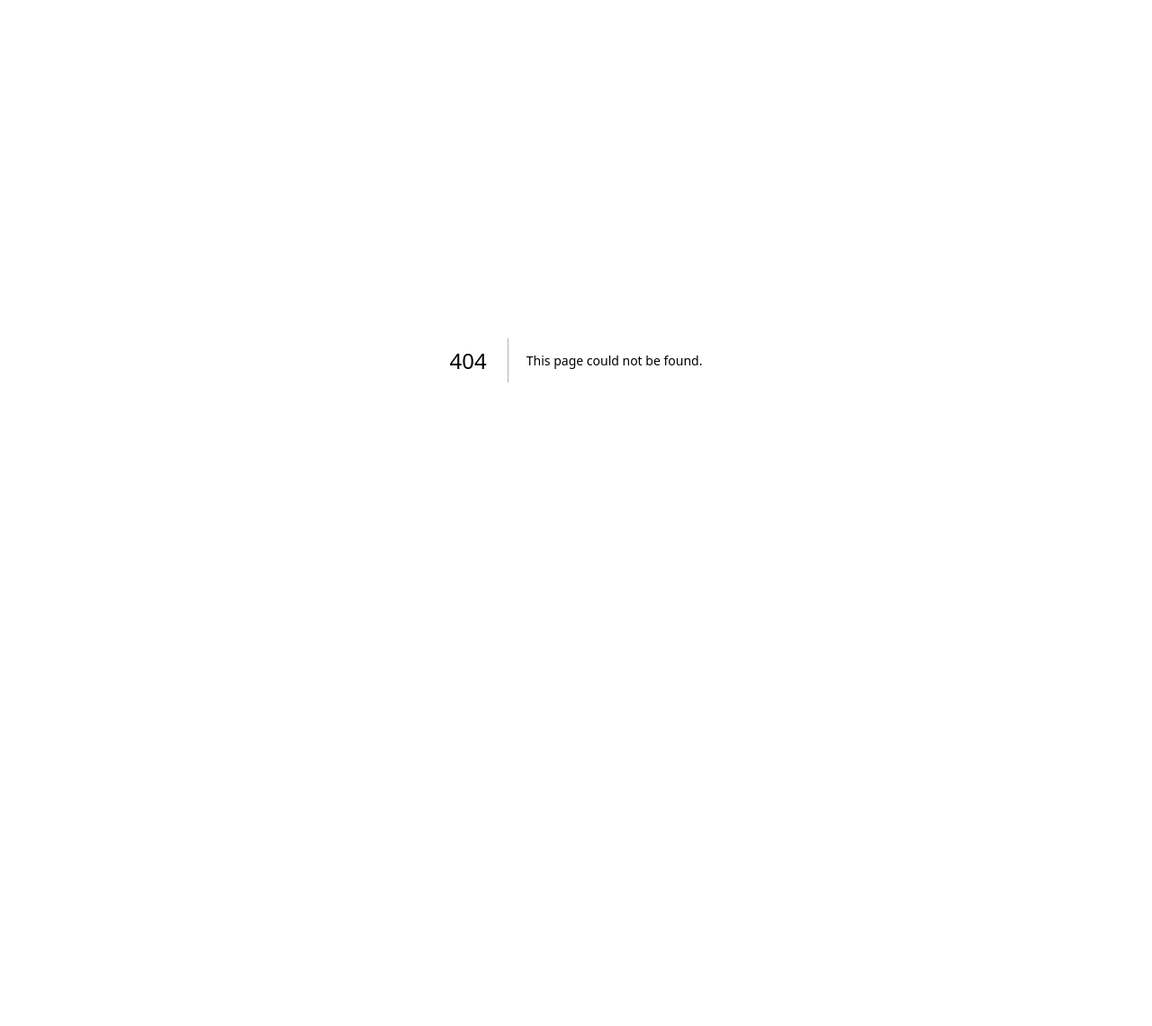
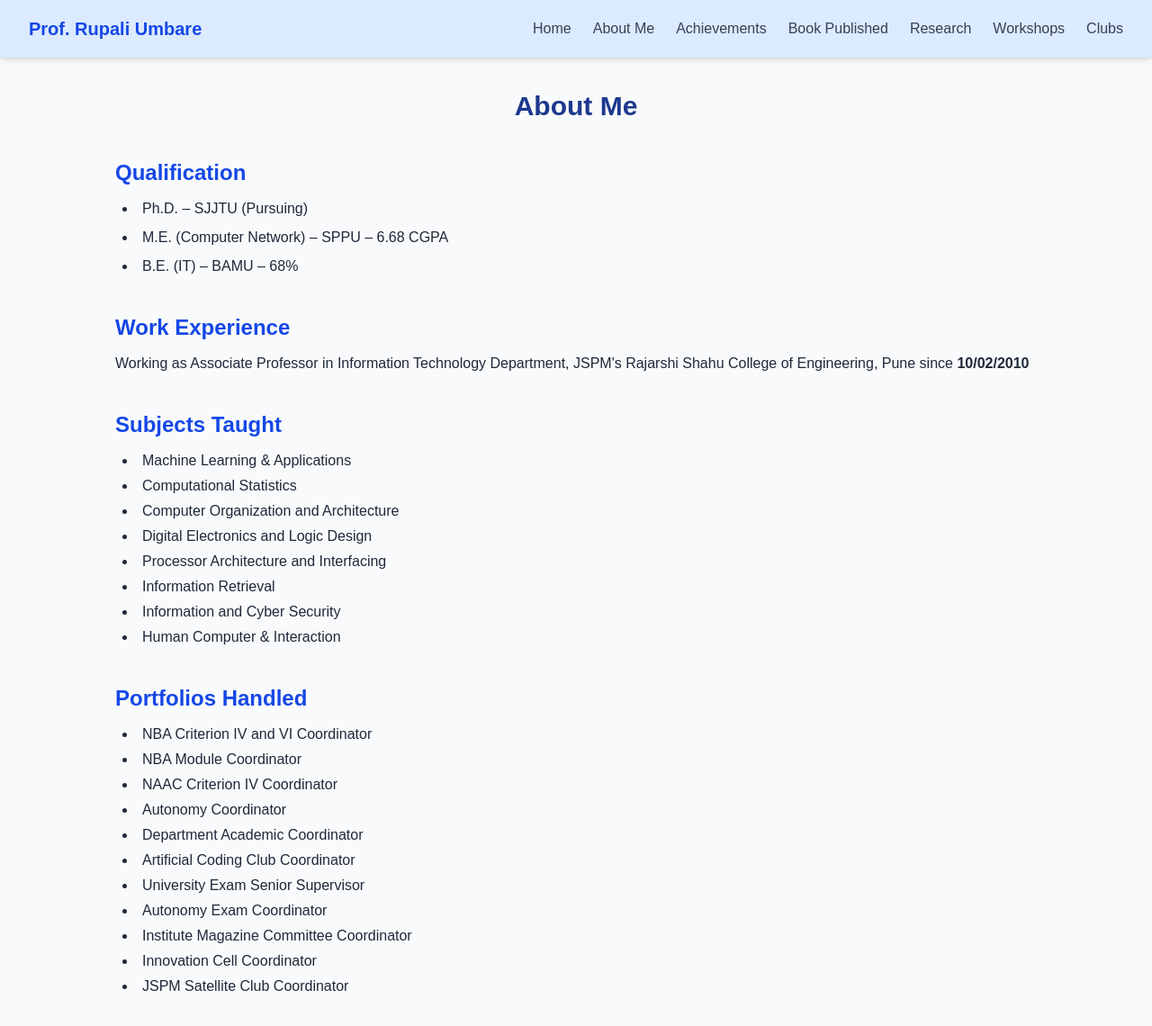
Before and after one commit to Shubham06102003/faculty-portfolio-website, a Next.js app: page /pages/aboutme in a window 1280 px wide. Before the commit this address had no page. Shown: the top 1140 px of the page at 90% size. Before the commit the page ends 800 px from the top, so only its background shows below. Built offline with nearby package versions, Linux system fonts and the light colour scheme.

Commit message:
created pages for all navbar components

```diff
--- a/app/NavBar/navbar.jsx
+++ b/app/NavBar/navbar.jsx
@@ -9,7 +9,7 @@ const Navbar = () => {
 
   const navItems = [
     { label: 'Home', href: '/' },
-    { label: 'About Me', href: '/about' },
+    { label: 'About Me', href: '/pages/aboutme' },
     { label: 'Achievements', href: '/achievements' },
     { label: 'Book Published', href: '/books' },
     { label: 'Research', href: '/research' },
--- a/app/layout.js
+++ b/app/layout.js
@@ -1,5 +1,35 @@
+// import { Geist, Geist_Mono } from "next/font/google";
+// import "./globals.css";
+
+// const geistSans = Geist({
+//   variable: "--font-geist-sans",
+//   subsets: ["latin"],
+// });
+
+// const geistMono = Geist_Mono({
+//   variable: "--font-geist-mono",
+//   subsets: ["latin"],
+// });
+
+// export const metadata = {
+//   title: "Create Next App",
+//   description: "Generated by create next app",
+// };
+
+// export default function RootLayout({ children }) {
+//   return (
+//     <html lang="en">
+//       <body
+//         className={`${geistSans.variable} ${geistMono.variable} antialiased`}
+//       >
+//         {children}
+//       </body>
+//     </html>
+//   );
+// }
 import { Geist, Geist_Mono } from "next/font/google";
 import "./globals.css";
+import Navbar from "./NavBar/navbar";
 
 const geistSans = Geist({
   variable: "--font-geist-sans",
@@ -12,8 +42,8 @@ const geistMono = Geist_Mono({
 });
 
 export const metadata = {
-  title: "Create Next App",
-  description: "Generated by create next app",
+  title: "Prof. Rupali Umbare",
+  description: "Portfolio website for Prof. Rupali Umbare",
 };
 
 export default function RootLayout({ children }) {
@@ -22,6 +52,7 @@ export default function RootLayout({ children }) {
       <body
         className={`${geistSans.variable} ${geistMono.variable} antialiased`}
       >
+        <Navbar /> {/* 👈 Now this stays on top across all pages */}
         {children}
       </body>
     </html>
--- a/app/page.js
+++ b/app/page.js
@@ -80,7 +80,7 @@ export default function Home() {
 
             <p>
               <strong className="text-blue-700">Email:</strong>{" "}
-              rupaliumbare@jspmrscoe.edu.in
+              rtumbare_it@jspmrscoe.edu.in
             </p>
 
             <p>
--- /dev/null
+++ b/app/pages/aboutme/page.jsx
@@ -0,0 +1,64 @@
+import React from "react";
+
+export default function AboutPage() {
+  return (
+    <div className="bg-gray-50 min-h-screen px-4 py-10 sm:px-8 lg:px-24 text-gray-800 mt-15">
+      <div className="max-w-5xl mx-auto space-y-10">
+
+        <h1 className="text-3xl font-bold text-blue-900 text-center">About Me</h1>
+
+        {/* Qualifications */}
+        <section>
+          <h2 className="text-2xl font-semibold text-blue-700 mb-3">Qualification</h2>
+          <ul className="list-disc list-inside space-y-2 pl-2">
+            <li>Ph.D. – SJJTU (Pursuing)</li>
+            <li>M.E. (Computer Network) – SPPU – 6.68 CGPA</li>
+            <li>B.E. (IT) – BAMU – 68%</li>
+          </ul>
+        </section>
+
+        {/* Work Experience */}
+        <section>
+          <h2 className="text-2xl font-semibold text-blue-700 mb-3">Work Experience</h2>
+          <p>
+            Working as Associate Professor in Information Technology Department, JSPM's Rajarshi Shahu College of Engineering, Pune since <strong>10/02/2010</strong>
+          </p>
+        </section>
+
+        {/* Subjects Taught */}
+        <section>
+          <h2 className="text-2xl font-semibold text-blue-700 mb-3">Subjects Taught</h2>
+          <ul className="list-disc list-inside space-y-1 pl-2">
+            <li>Machine Learning & Applications</li>
+            <li>Computational Statistics</li>
+            <li>Computer Organization and Architecture</li>
+            <li>Digital Electronics and Logic Design</li>
+            <li>Processor Architecture and Interfacing</li>
+            <li>Information Retrieval</li>
+            <li>Information and Cyber Security</li>
+            <li>Human Computer & Interaction</li>
+          </ul>
+        </section>
+
+        {/* Portfolios Handled */}
+        <section>
+          <h2 className="text-2xl font-semibold text-blue-700 mb-3">Portfolios Handled</h2>
+          <ul className="list-disc list-inside space-y-1 pl-2">
+            <li>NBA Criterion IV and VI Coordinator</li>
+            <li>NBA Module Coordinator</li>
+            <li>NAAC Criterion IV Coordinator</li>
+            <li>Autonomy Coordinator</li>
+            <li>Department Academic Coordinator</li>
+            <li>Artificial Coding Club Coordinator</li>
+            <li>University Exam Senior Supervisor</li>
+            <li>Autonomy Exam Coordinator</li>
+            <li>Institute Magazine Committee Coordinator</li>
+            <li>Innovation Cell Coordinator</li>
+            <li>JSPM Satellite Club Coordinator</li>
+          </ul>
+        </section>
+
+      </div>
+    </div>
+  );
+}
```
Also changed, not shown: app/pages/achivements/page.jsx (added), app/pages/books-published/page.jsx (added), app/pages/clubs/page.jsx (added), app/pages/research-papers/page.jsx (added), app/pages/workshops/page.jsx (added).
